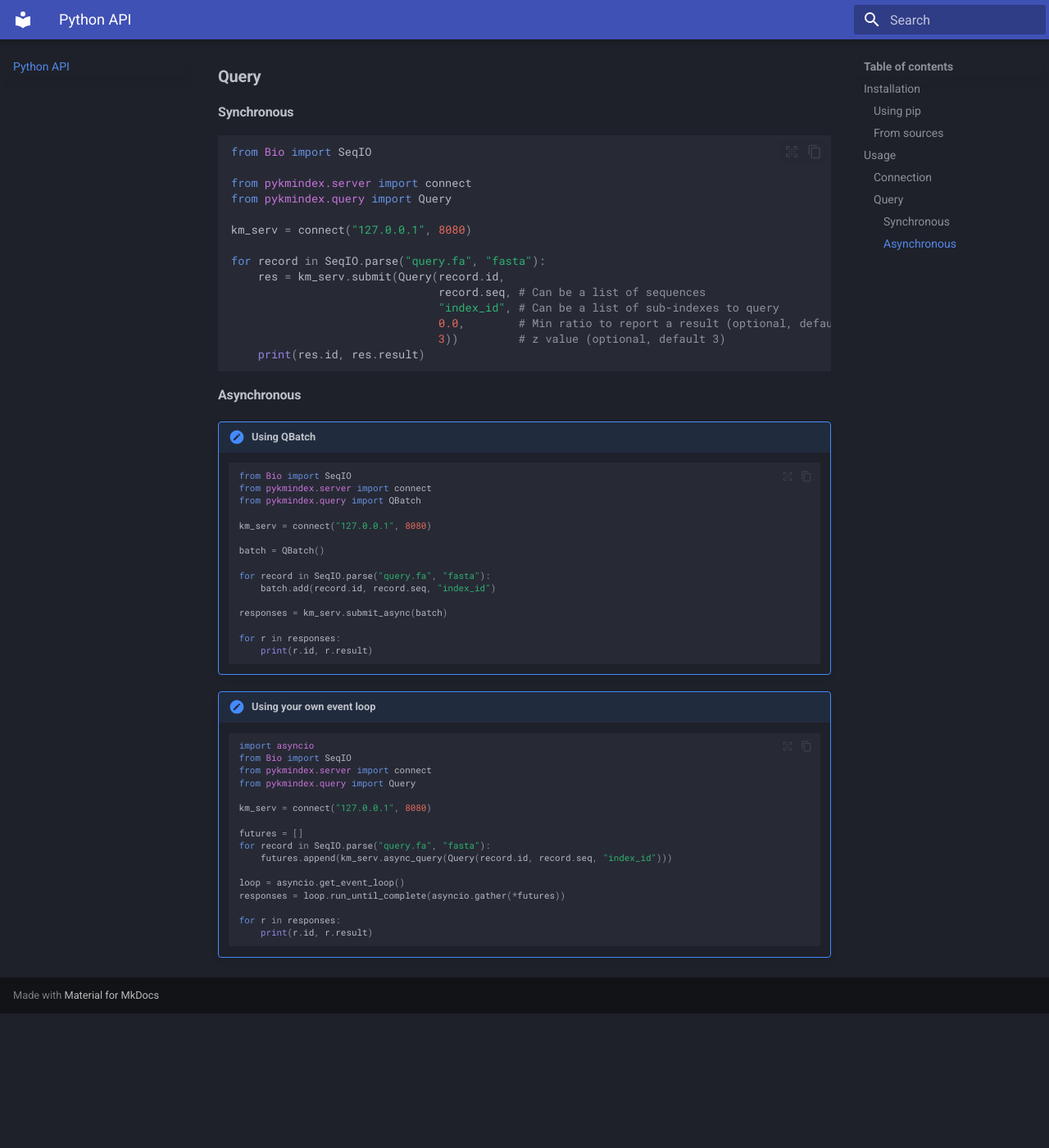
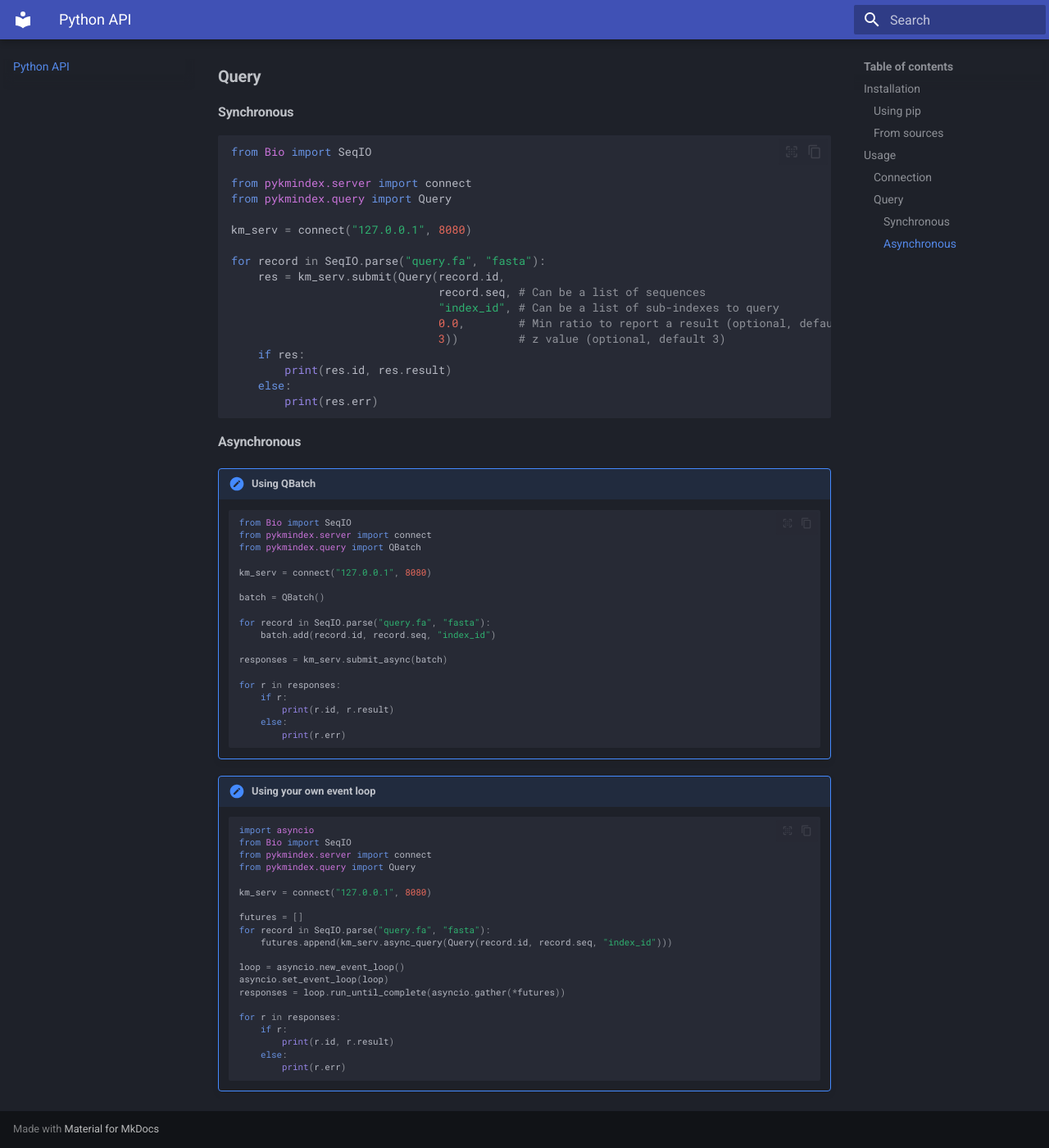
Before and after one commit to tlemane/kmindex, an MkDocs documentation site: the page built from docs/kmindex/docs/python-api.md, in a window 1280 px wide and 1400 px high, scrolled down 928 px. Shown: the whole window at 82% size. Built offline with MkDocs 1.6.1 and Material for MkDocs 9.7.7, drawn with Linux system fonts in a browser that asks for light colours; the version menu is left out; before the commit the page ends 2164 px from its top, so only the background shows below that.

Commit message:
update: documentation

````diff
--- a/docs/kmindex/docs/python-api.md
+++ b/docs/kmindex/docs/python-api.md
@@ -50,7 +50,10 @@ for record in SeqIO.parse("query.fa", "fasta"):
                                "index_id", # Can be a list of sub-indexes to query
                                0.0,        # Min ratio to report a result (optional, default 0.0)
                                3))         # z value (optional, default 3)
-    print(res.id, res.result)
+    if res:
+        print(res.id, res.result)
+    else:
+        print(res.err)
 ```
 
 #### **Asynchronous**
@@ -71,7 +74,10 @@ for record in SeqIO.parse("query.fa", "fasta"):
     responses = km_serv.submit_async(batch)
 
     for r in responses:
-        print(r.id, r.result)
+        if r:
+            print(r.id, r.result)
+        else:
+            print(r.err)
     ```
 
 !!! note "Using your own event loop"
@@ -87,9 +93,13 @@ for record in SeqIO.parse("query.fa", "fasta"):
     for record in SeqIO.parse("query.fa", "fasta"):
         futures.append(km_serv.async_query(Query(record.id, record.seq, "index_id")))
 
-    loop = asyncio.get_event_loop()
+    loop = asyncio.new_event_loop()
+    asyncio.set_event_loop(loop)
     responses = loop.run_until_complete(asyncio.gather(*futures))
 
     for r in responses:
-        print(r.id, r.result)
+        if r:
+            print(r.id, r.result)
+        else:
+            print(r.err)
     ```
````
